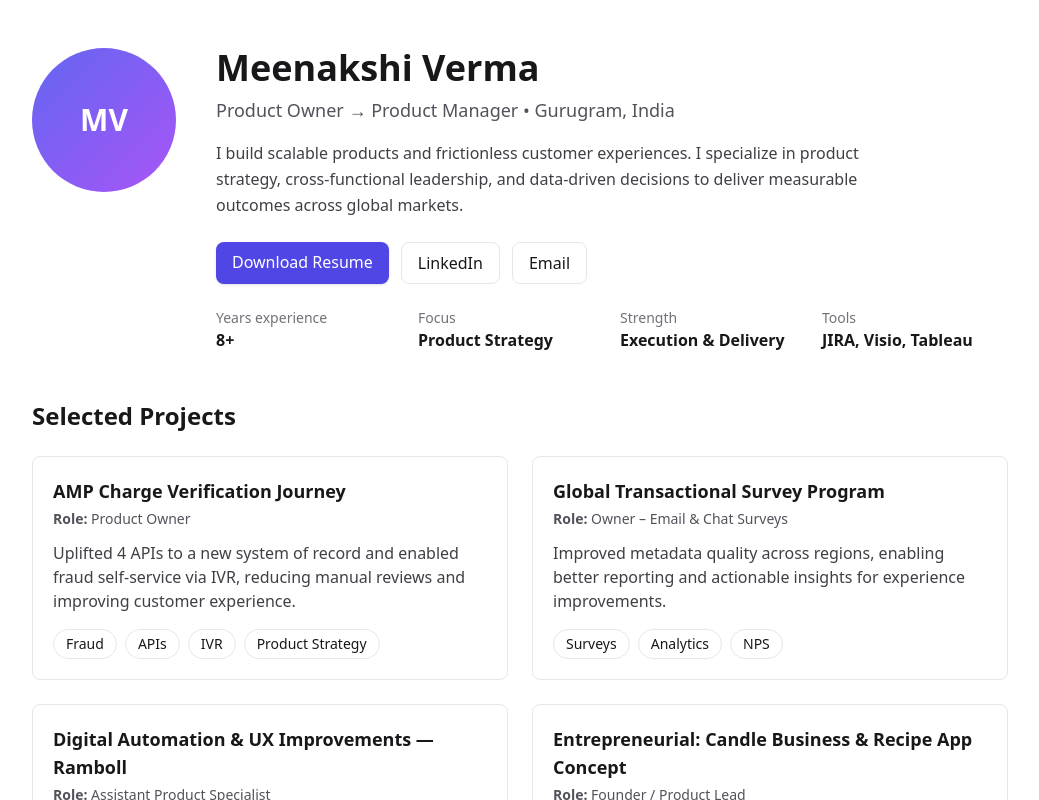
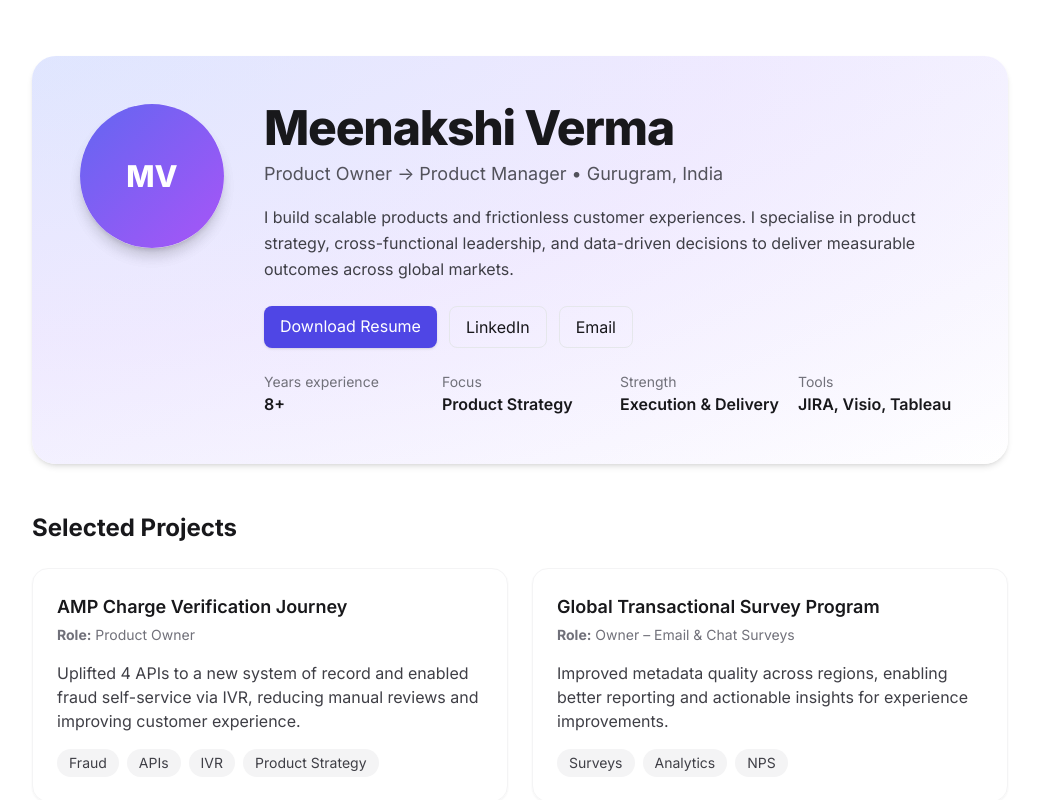
Before and after one commit to meenakshiv-pixel/meenakshi-portfolio, a Next.js app: page / in a window 1280 px wide. Shown: the top 800 px of the page, without its empty margins (120-1159 px from the left). Built offline with nearby package versions, Linux system fonts and the light colour scheme; grey boxes are pictures that could not be loaded.

Commit message:
Updated hero section and UI polish

```diff
--- a/pages/index.js
+++ b/pages/index.js
@@ -1,4 +1,8 @@
-import React from 'react';
+// Portfolio React component for Meenakshi Verma — POLISH PACK + HERO UPGRADE
+// Next.js page (pages/index.js)
+
+import Head from 'next/head'
+import React from 'react'
 
 const CONTACT = {
   name: 'Meenakshi Verma',
@@ -7,7 +11,7 @@ const CONTACT = {
   phone: '+91 7838398475',
   email: 'minakshi.kiit@gmail.com',
   linkedin: 'https://www.linkedin.com/in/mkva/',
-  resume: '/Meenakshi_Resume.pdf'
+  resume: '/Meenakshi_Resume.pdf'   // IMPORTANT: file must be inside /public
 };
 
 const TIMELINE = [
@@ -49,72 +53,117 @@ const PROJECTS = [
 ];
 
 const SkillPill = ({ children }) => (
-  <span className="inline-flex items-center px-3 py-1 rounded-full text-sm font-medium border border-gray-200 dark:border-zinc-700">
+  <span className="inline-flex items-center px-3 py-1 rounded-full text-sm font-medium border border-gray-200 dark:border-zinc-700 bg-white/60">
     {children}
   </span>
 );
 
 export default function Portfolio() {
   return (
-    <main className="min-h-screen bg-white dark:bg-zinc-900 text-zinc-900 dark:text-zinc-100">
-      <div className="max-w-5xl mx-auto px-6 py-12">
-        <header className="flex flex-col md:flex-row items-center md:items-start gap-6 md:gap-10">
-          <div className="flex-shrink-0">
-            <div className="w-36 h-36 rounded-full bg-gradient-to-br from-indigo-500 to-purple-500 flex items-center justify-center text-3xl font-semibold text-white">MV</div>
+    <>
+      <Head>
+        <title>Meenakshi Verma — Product Portfolio</title>
+        <meta name="description" content="Portfolio of Meenakshi Verma — Product Owner & aspiring Product Manager." />
+        <link rel="preconnect" href="https://fonts.googleapis.com" />
+        <link rel="preconnect" href="https://fonts.gstatic.com" crossOrigin="" />
+        <link href="https://fonts.googleapis.com/css2?family=Inter:wght@300;400;600;700;800&display=swap" rel="stylesheet" />
+
+        {/* Apply Inter globally */}
+        <style>{`
+          html {
+            font-family: Inter, ui-sans-serif, system-ui, -apple-system, 'Segoe UI', Roboto, 'Helvetica Neue', Arial;
+          }
+        `}</style>
+      </Head>
+
+      <main className="min-h-screen bg-white dark:bg-zinc-950 text-zinc-900 dark:text-zinc-50 transition-colors duration-300">
+        <div className="max-w-5xl mx-auto px-6 py-14">
+
+          {/* HERO SECTION */}
+          <header className="relative overflow-hidden rounded-3xl p-8 md:p-12 bg-gradient-to-br from-indigo-50 to-white dark:from-zinc-900 dark:to-zinc-950 shadow-md">
+            <div className="absolute inset-0 opacity-20 pointer-events-none bg-[radial-gradient(ellipse_at_top_left,var(--tw-gradient-stops))] from-indigo-300 via-purple-300 to-transparent"></div>
+
+            <div className="relative flex flex-col md:flex-row items-center md:items-start gap-6 md:gap-10">
+
+              {/* Profile image or fallback initials */}
+              <div className="flex-shrink-0 relative">
+                <img
+                  src="/profile.jpg"
+                  alt="Profile Photo"
+                  className="w-36 h-36 rounded-full object-cover shadow-lg border-4 border-white dark:border-zinc-900"
+                  onError={(e)=>{e.currentTarget.style.display='none'}}
+                />
+
+                <div
+                  className="w-36 h-36 rounded-full bg-gradient-to-br from-indigo-500 to-purple-500 flex items-center justify-center text-3xl font-extrabold text-white shadow-lg absolute top-0 left-0"
+                  aria-hidden="true"
+                >
+                  MV
+                </div>
               </div>
 
               <div className="flex-1">
-            <h1 className="text-3xl md:text-4xl font-extrabold">{CONTACT.name}</h1>
-            <p className="mt-2 text-lg text-zinc-600 dark:text-zinc-300">{CONTACT.title} • {CONTACT.location}</p>
+                <h1 className="text-3xl md:text-5xl font-extrabold tracking-tight leading-tight">
+                  {CONTACT.name}
+                </h1>
 
-            <p className="mt-4 max-w-2xl leading-relaxed text-zinc-700 dark:text-zinc-300">I build scalable products and frictionless customer experiences. I specialize in product strategy, cross-functional leadership, and data-driven decisions to deliver measurable outcomes across global markets.</p>
+                <p className="mt-2 text-lg text-zinc-600 dark:text-zinc-300">
+                  {CONTACT.title} • {CONTACT.location}
+                </p>
 
+                <p className="mt-4 max-w-2xl leading-relaxed text-zinc-700 dark:text-zinc-300">
+                  I build scalable products and frictionless customer experiences.
+                  I specialise in product strategy, cross-functional leadership,
+                  and data-driven decisions to deliver measurable outcomes across global markets.
+                </p>
+
+                {/* Buttons */}
                 <div className="mt-6 flex flex-wrap gap-3">
-              <a href={CONTACT.resume} className="inline-block px-4 py-2 bg-indigo-600 text-white rounded-lg shadow hover:opacity-95" target="_blank" rel="noreferrer">Download Resume</a>
-              <a href={CONTACT.linkedin} className="inline-block px-4 py-2 border rounded-lg hover:bg-zinc-50" target="_blank" rel="noreferrer">LinkedIn</a>
-              <a href={`mailto:${CONTACT.email}`} className="inline-block px-4 py-2 border rounded-lg hover:bg-zinc-50">Email</a>
+                  <a href={CONTACT.resume} className="px-4 py-2 bg-indigo-600 text-white rounded-lg shadow hover:opacity-95" target="_blank" rel="noreferrer">Download Resume</a>
+                  <a href={CONTACT.linkedin} className="px-4 py-2 border rounded-lg hover:bg-zinc-50" target="_blank" rel="noreferrer">LinkedIn</a>
+                  <a href={`mailto:${CONTACT.email}`} className="px-4 py-2 border rounded-lg hover:bg-zinc-50">Email</a>
                 </div>
 
+                {/* Stats */}
                 <div className="mt-6 grid grid-cols-2 gap-4 md:grid-cols-4">
-              <div>
-                <p className="text-sm text-zinc-500">Years experience</p>
-                <p className="font-semibold">8+</p>
-              </div>
-              <div>
-                <p className="text-sm text-zinc-500">Focus</p>
-                <p className="font-semibold">Product Strategy</p>
-              </div>
-              <div>
-                <p className="text-sm text-zinc-500">Strength</p>
-                <p className="font-semibold">Execution & Delivery</p>
-              </div>
-              <div>
-                <p className="text-sm text-zinc-500">Tools</p>
-                <p className="font-semibold">JIRA, Visio, Tableau</p>
+                  <div><p className="text-sm text-zinc-500">Years experience</p><p className="font-semibold">8+</p></div>
+                  <div><p className="text-sm text-zinc-500">Focus</p><p className="font-semibold">Product Strategy</p></div>
+                  <div><p className="text-sm text-zinc-500">Strength</p><p className="font-semibold">Execution & Delivery</p></div>
+                  <div><p className="text-sm text-zinc-500">Tools</p><p className="font-semibold">JIRA, Visio, Tableau</p></div>
                 </div>
               </div>
             </div>
           </header>
 
+          {/* PROJECTS */}
           <section className="mt-12">
             <h2 className="text-2xl font-bold">Selected Projects</h2>
+
             <div className="mt-6 grid gap-6 md:grid-cols-2">
               {PROJECTS.map((p) => (
-              <article key={p.title} className="p-5 border rounded-lg hover:shadow-lg">
+                <article key={p.title} className="p-6 bg-white/80 dark:bg-zinc-900 border border-zinc-100 dark:border-zinc-800 rounded-2xl shadow-sm hover:shadow-lg transform hover:-translate-y-1 transition-all duration-200">
                   <h3 className="text-lg font-semibold">{p.title}</h3>
-                <p className="mt-1 text-sm text-zinc-600 dark:text-zinc-300"><strong>Role:</strong> {p.role}</p>
-                <p className="mt-3 text-zinc-700 dark:text-zinc-200">{p.summary}</p>
+                  <p className="mt-1 text-sm text-zinc-500"><strong>Role:</strong> {p.role}</p>
+
+                  <p className="mt-4 text-zinc-700 dark:text-zinc-200">{p.summary}</p>
+
                   <div className="mt-4 flex flex-wrap gap-2">
-                  {p.tags.map((t) => <SkillPill key={t}>{t}</SkillPill>)}
+                    {p.tags.map((t) => (
+                      <span key={t} className="inline-flex items-center px-3 py-1 rounded-full text-sm font-medium bg-zinc-100 dark:bg-zinc-800 text-zinc-700 dark:text-zinc-200">
+                        {t}
+                      </span>
+                    ))}
                   </div>
                 </article>
               ))}
             </div>
           </section>
 
+          {/* TIMELINE */}
           <section className="mt-12">
             <h2 className="text-2xl font-bold">Career Timeline</h2>
-          <div className="mt-6 border-l border-zinc-200 dark:border-zinc-700 pl-6">
+
+            <div className="mt-6 border-l border-zinc-200 dark:border-zinc-800 pl-6">
               {TIMELINE.map((item) => (
                 <div key={item.date} className="mb-8 relative">
                   <span className="absolute -left-3 top-1 w-6 h-6 rounded-full bg-indigo-600 flex items-center justify-center text-white text-xs">•</span>
@@ -126,6 +175,7 @@ export default function Portfolio() {
             </div>
           </section>
 
+          {/* SKILLS */}
           <section className="mt-12 grid md:grid-cols-2 gap-8">
             <div>
               <h2 className="text-2xl font-bold">Skills</h2>
@@ -151,12 +201,15 @@ export default function Portfolio() {
             </div>
           </section>
 
+          {/* FOOTER */}
           <footer className="mt-12 border-t pt-8">
             <div className="flex flex-col md:flex-row items-start md:items-center justify-between gap-6">
               <div>
                 <h3 className="text-lg font-semibold">Get in touch</h3>
                 <p className="mt-2 text-sm text-zinc-700 dark:text-zinc-300">{CONTACT.name} — {CONTACT.title}</p>
-              <p className="mt-1 text-sm text-zinc-700 dark:text-zinc-300">{CONTACT.location} • <a href={`tel:${CONTACT.phone}`}>{CONTACT.phone}</a> • <a href={`mailto:${CONTACT.email}`}>{CONTACT.email}</a></p>
+                <p className="mt-1 text-sm text-zinc-700 dark:text-zinc-300">
+                  {CONTACT.location} • <a href={`tel:${CONTACT.phone}`} className="underline">{CONTACT.phone}</a> • <a href={`mailto:${CONTACT.email}`} className="underline">{CONTACT.email}</a>
+                </p>
               </div>
 
               <div className="flex items-center gap-4">
@@ -165,9 +218,13 @@ export default function Portfolio() {
               </div>
             </div>
 
-          <p className="mt-6 text-xs text-zinc-500">Built with ♥ — tailored for Product roles. © {new Date().getFullYear()} {CONTACT.name}</p>
+            <p className="mt-6 text-xs text-zinc-500">
+              Built with ♥ — tailored for Product roles. © {new Date().getFullYear()} {CONTACT.name}
+            </p>
           </footer>
+
         </div>
       </main>
+    </>
   );
 }
```
Lines whose indentation alone changed are shown as unchanged.
